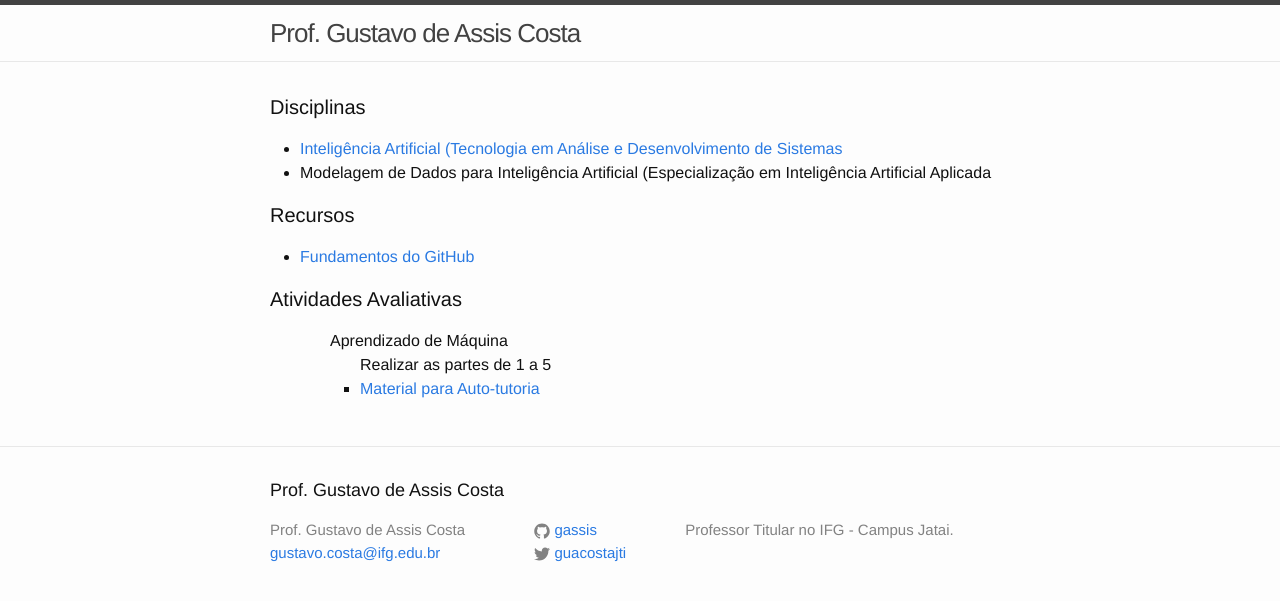
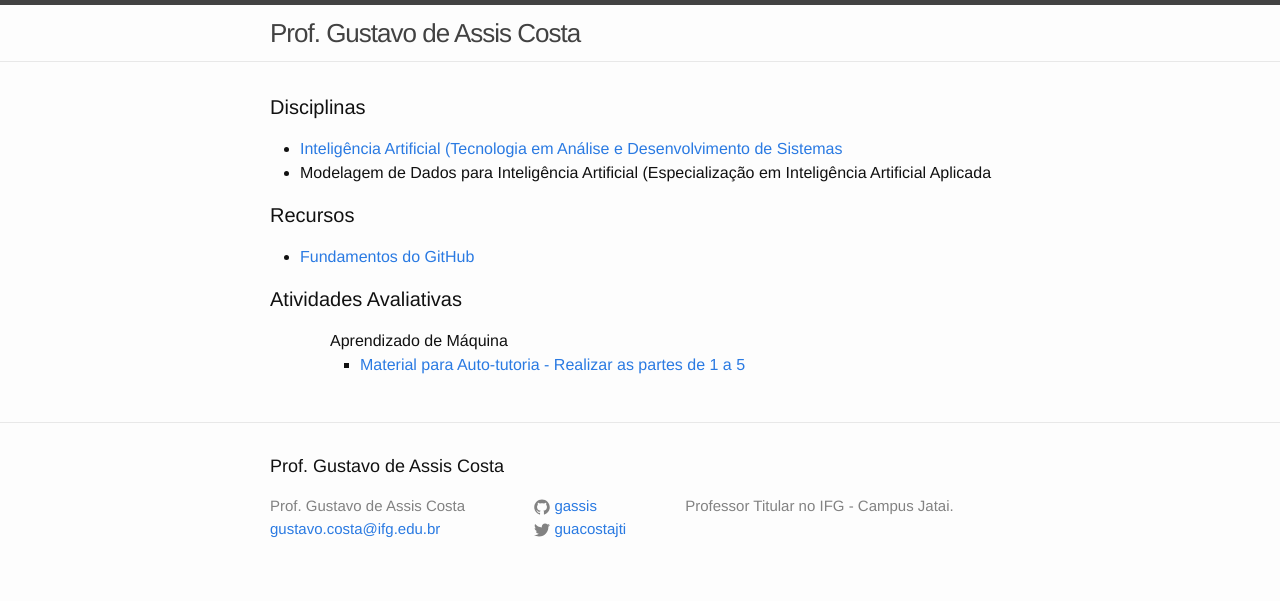
Before and after one commit to gassis/gassis.github.io, a Jekyll site: the page built from index.html, in a window 1280 px wide. Shown: the top 601 px of the page. Built offline with Jekyll 4.4.1, drawn with Linux system fonts in a browser that asks for light colours.

Commit message:
Update index.html

```diff
--- a/index.html
+++ b/index.html
@@ -17,8 +17,7 @@
       <ul>
         Aprendizado de Máquina
         <ul class="list-group">
-          Realizar as partes de 1 a 5
-          <li class="list-group-item"><a href="https://github.com/gassis/machine_learning/blob/552fabec7a2fe7cb0d96d2540e483a4e4ea72186/tutorial/Modelagem%20de%20Dados%20para%20IA_Parte%201.ipynb">Material para Auto-tutoria</a></li>
+          <li class="list-group-item"><a href="https://github.com/gassis/machine_learning/blob/552fabec7a2fe7cb0d96d2540e483a4e4ea72186/tutorial/Modelagem%20de%20Dados%20para%20IA_Parte%201.ipynb">Material para Auto-tutoria - Realizar as partes de 1 a 5</a></li>
         </ul>
     </ul>
 </div>
```
